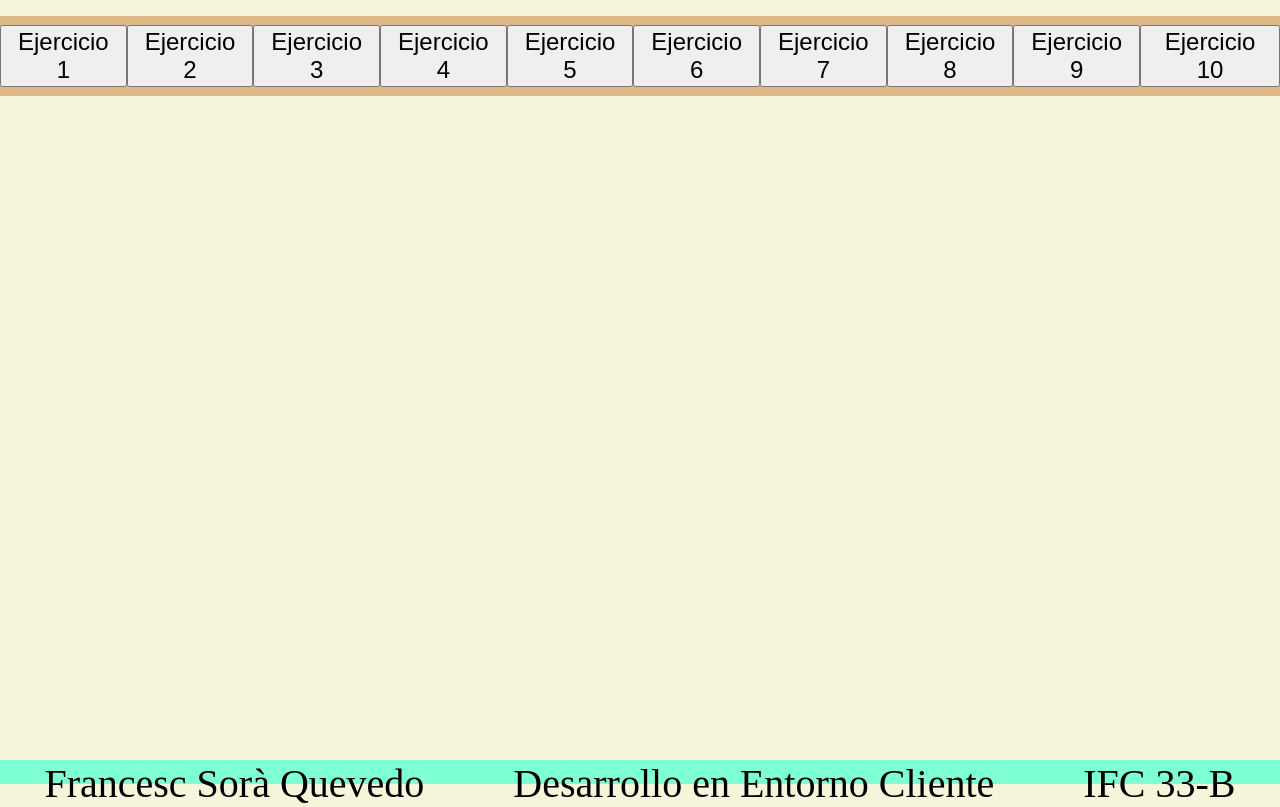
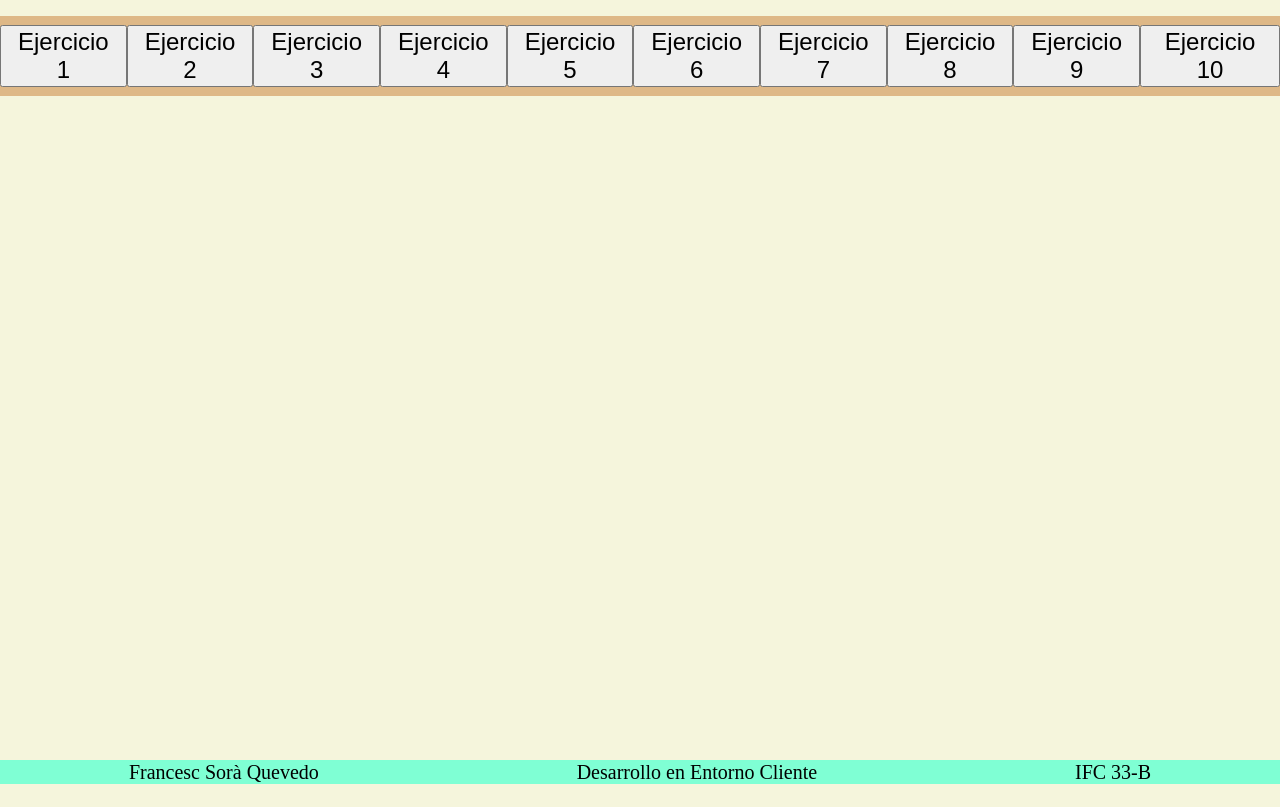
Before and after one commit to Frcsora/EntornoCliente2-DAW, a plain HTML site: page ejercicios/index.html in a window 1280 px wide. Drawn offline with Linux system fonts and the light colour scheme.

Commit message:
Update styles.css

```diff
--- a/ejercicios/styles.css
+++ b/ejercicios/styles.css
@@ -55,7 +55,9 @@ input{
     justify-content:space-around ;
     justify-self: flex-end;
     align-self: flex-end;
+    align-items: center;
     height: 3%;
     width: 100%;
     background-color: aquamarine;
+    font-size: 0.5em;
 }
```
